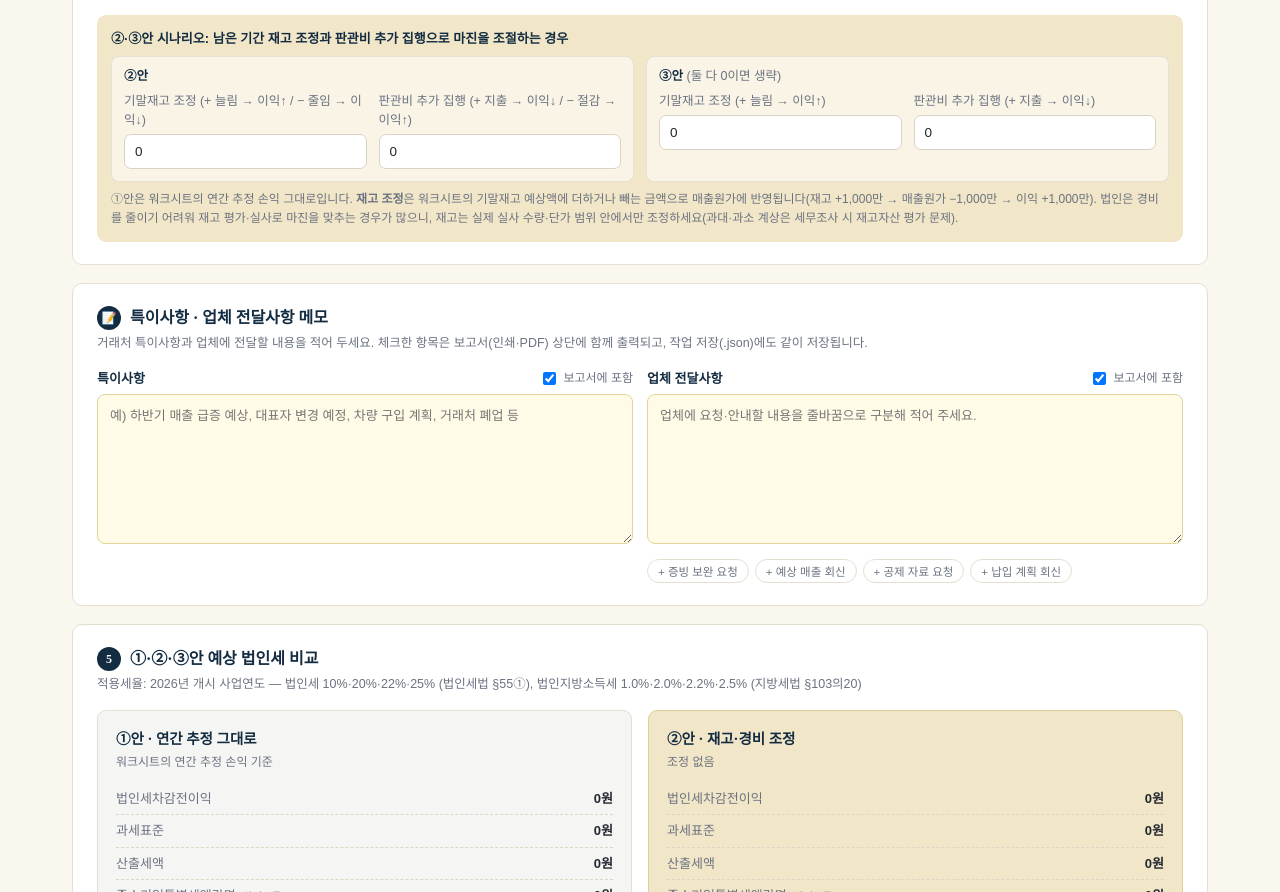
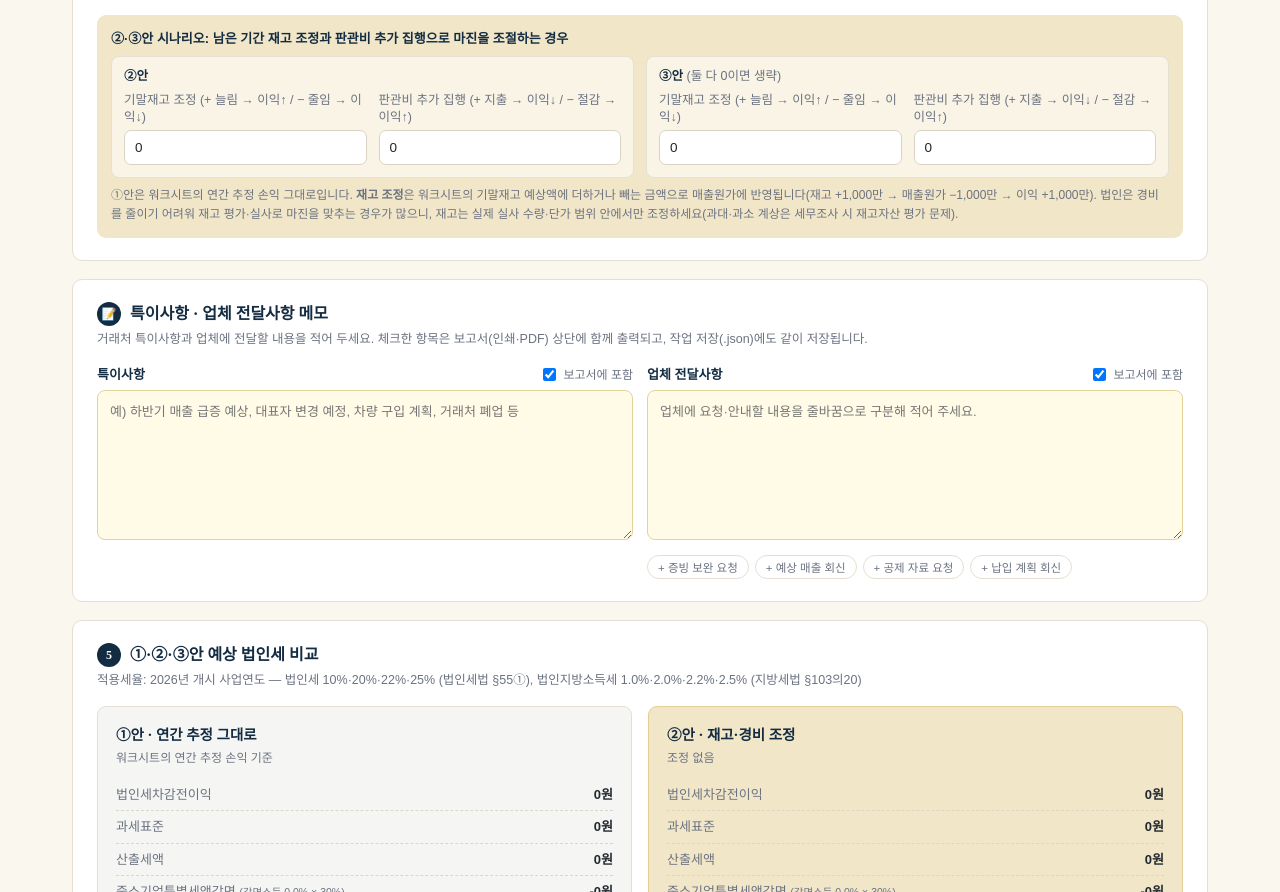
Before and after one commit to taxmancall/AnnualReport, a plain HTML site: page index.html in a window 1280 px wide. Shown: the part 4651-5543 px from the top of the page. Drawn offline with nearby package versions, Linux system fonts and the light colour scheme.

Commit message:
시나리오 입력 칸 높이 정렬(②·③ 라벨 동일, 입력칸 하단 맞춤)
Co-Authored-By: Claude Fable 5.1 <noreply@anthropic.com>
Claude-Session: https://claude.ai/code/session_01FyPSVRXm2hzANnVkPeDoLs

```diff
--- a/index.html
+++ b/index.html
@@ -253,6 +253,7 @@ table.income-matrix input.money-input:disabled{background:#F5F6F4;color:var(--in
 .ev-list th.ev-grp{background:#EEF1F5;color:var(--navy);text-align:left;font-size:12px;padding:6px 8px;}
 .ev-list td.ev-l{width:150px;font-weight:600;color:var(--navy);}
 .field-note{font-size:11px;color:var(--sub);margin-top:3px;}
+.scen-grid{align-items:end;}.scen-grid .field{display:flex;flex-direction:column;justify-content:flex-end;height:100%;}.scen-grid label{display:block;line-height:1.35;}
 .judge{display:inline-block;padding:1px 8px;border-radius:999px;font-size:11px;font-weight:700;}
 .judge.ok{background:#e3f3ec;color:#2E6B4F;} .judge.lo{background:#FBF1DC;color:#B3831F;} .judge.hi{background:#fbeceb;color:#9E3B33;}
 table.rep-table .up{color:#9E3B33;}
@@ -858,16 +859,16 @@ table.rep-table.loan td.num{text-align:right;}
       <div class="grid cols-2">
         <div style="border:1px solid rgba(0,0,0,.08);border-radius:8px;padding:10px 12px;background:rgba(255,255,255,.55);">
           <div style="font-weight:700;color:var(--navy);font-size:12.5px;margin-bottom:6px;">②안</div>
-          <div class="grid cols-2">
+          <div class="grid cols-2 scen-grid">
             <div class="field"><label>기말재고 조정 <span style="color:var(--sub);">(+ 늘림 → 이익↑ / − 줄임 → 이익↓)</span></label><input type="text" inputmode="decimal" class="money-input" id="extraInv" value="0"></div>
             <div class="field"><label>판관비 추가 집행 <span style="color:var(--sub);">(+ 지출 → 이익↓ / − 절감 → 이익↑)</span></label><input type="text" inputmode="decimal" class="money-input" id="extraExpense" value="0"></div>
           </div>
         </div>
         <div style="border:1px solid rgba(0,0,0,.08);border-radius:8px;padding:10px 12px;background:rgba(255,255,255,.55);">
           <div style="font-weight:700;color:var(--navy);font-size:12.5px;margin-bottom:6px;">③안 <span style="font-weight:400;color:var(--sub);">(둘 다 0이면 생략)</span></div>
-          <div class="grid cols-2">
-            <div class="field"><label>기말재고 조정 <span style="color:var(--sub);">(+ 늘림 → 이익↑)</span></label><input type="text" inputmode="decimal" class="money-input" id="extraInv3" value="0"></div>
-            <div class="field"><label>판관비 추가 집행 <span style="color:var(--sub);">(+ 지출 → 이익↓)</span></label><input type="text" inputmode="decimal" class="money-input" id="extraExpense3" value="0"></div>
+          <div class="grid cols-2 scen-grid">
+            <div class="field"><label>기말재고 조정 <span style="color:var(--sub);">(+ 늘림 → 이익↑ / − 줄임 → 이익↓)</span></label><input type="text" inputmode="decimal" class="money-input" id="extraInv3" value="0"></div>
+            <div class="field"><label>판관비 추가 집행 <span style="color:var(--sub);">(+ 지출 → 이익↓ / − 절감 → 이익↑)</span></label><input type="text" inputmode="decimal" class="money-input" id="extraExpense3" value="0"></div>
           </div>
         </div>
       </div>
```
